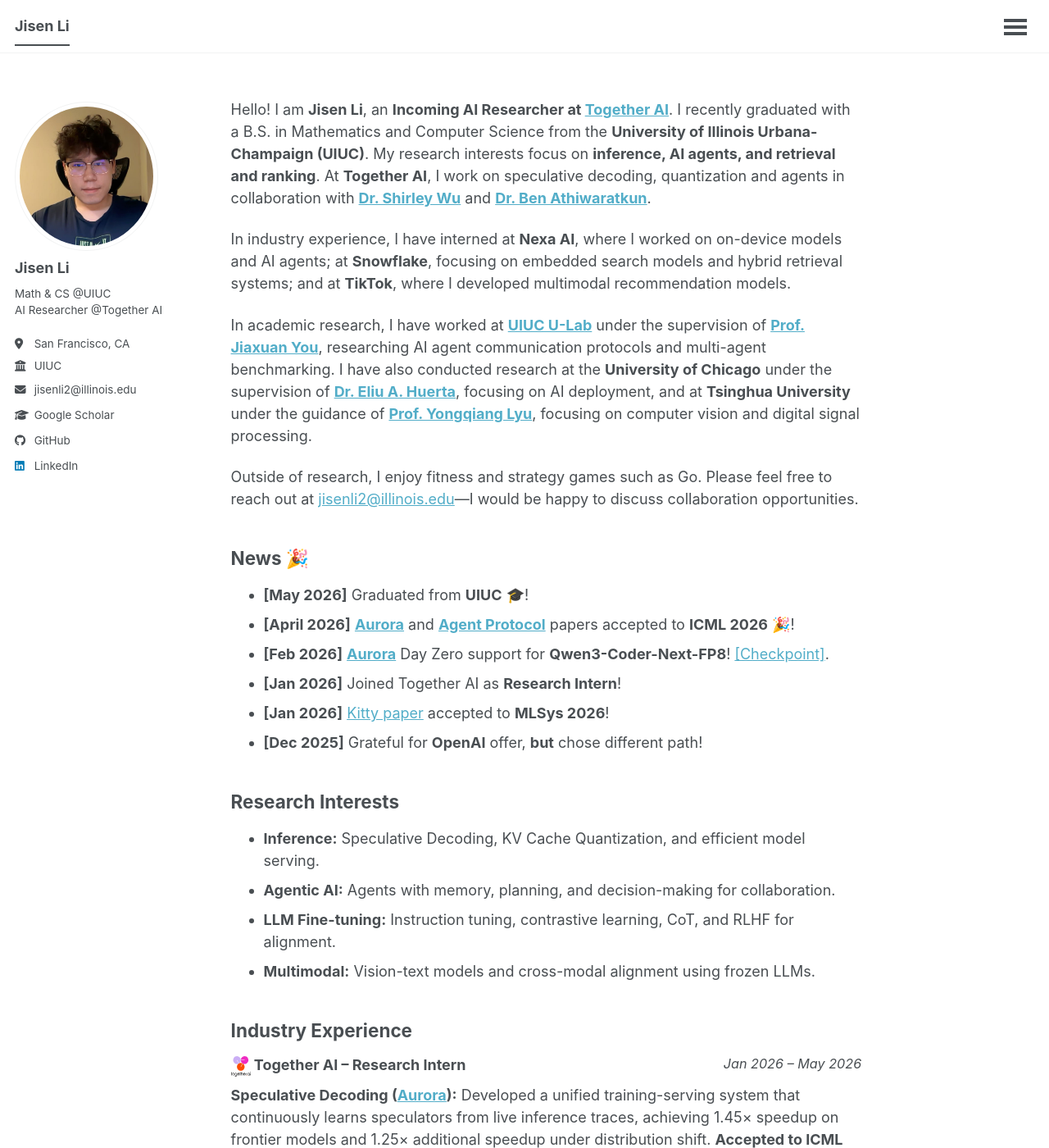
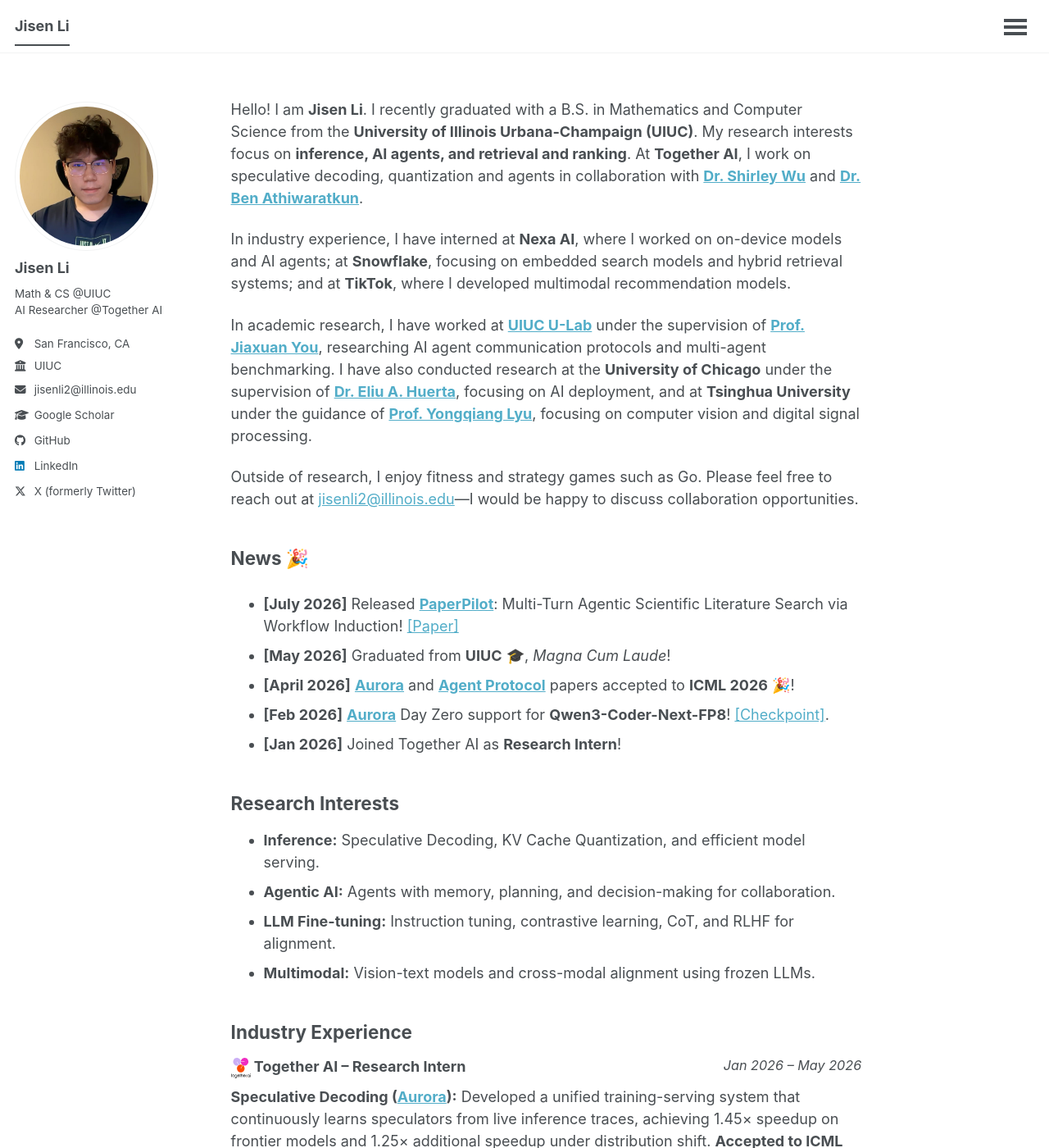
Before and after one commit to mtilyxuegao/mtilyxuegao.github.io, a Jekyll site: the page built from _pages/about.md, in a window 1280 px wide and 1400 px high. Shown: the whole window at 82% size. Built offline with Jekyll 4.4.1, drawn with Linux system fonts in a browser that asks for light colours; a script that is not in the unit is left out; some of the changed text lies outside the part shown.

Commit message:
Update profile: remove Together AI title, add PaperPilot, scrollable News, X link
- Intro: remove "Incoming AI Researcher at Together AI"
- News: add July PaperPilot release, Magna Cum Laude; make feed scrollable (12em)
- Academic Research (UIUC): add PaperPilot project
- OSCAR: drop "under review" tag
- Sidebar: add X (Twitter) link

Co-Authored-By: Claude Opus 4.8 (1M context) <noreply@anthropic.com>

```diff
--- a/_config.yml
+++ b/_config.yml
@@ -73,7 +73,7 @@ author:
   steam            : # Username
   telegram         : # URL
   tumblr           : # Username
-  twitter          : # Username for X / Twitter
+  twitter          : "jisenli_ai"
   vine             : # Username
   weibo            : # Username
   wikipedia        : # Username
--- a/_pages/about.md
+++ b/_pages/about.md
@@ -8,7 +8,7 @@ redirect_from:
   - /about.html
 ---
 
-Hello! I am **Jisen Li**, an **Incoming AI Researcher at [Together AI](https://www.together.ai/)**. I recently graduated with a B.S. in Mathematics and Computer Science from the **University of Illinois Urbana-Champaign (UIUC)**. My research interests focus on **inference, AI agents, and retrieval and ranking**. At **Together AI**, I work on speculative decoding, quantization and agents in collaboration with **[Dr. Shirley Wu](https://xwushirley.github.io/)** and **[Dr. Ben Athiwaratkun](https://benathi.github.io/)**.
+Hello! I am **Jisen Li**. I recently graduated with a B.S. in Mathematics and Computer Science from the **University of Illinois Urbana-Champaign (UIUC)**. My research interests focus on **inference, AI agents, and retrieval and ranking**. At **Together AI**, I work on speculative decoding, quantization and agents in collaboration with **[Dr. Shirley Wu](https://xwushirley.github.io/)** and **[Dr. Ben Athiwaratkun](https://benathi.github.io/)**.
 
 In industry experience, I have interned at **Nexa AI**, where I worked on on-device models and AI agents; at **Snowflake**, focusing on embedded search models and hybrid retrieval systems; and at **TikTok**, where I developed multimodal recommendation models.
 
@@ -18,12 +18,30 @@ Outside of research, I enjoy fitness and strategy games such as Go. Please feel
 
 ## News 🎉
 
-- **[May 2026]** Graduated from **UIUC** 🎓!
+<div class="news-feed" markdown="1">
+
+- **[July 2026]** Released **[PaperPilot](https://paperpilot.papersearch.org/)**: Multi-Turn Agentic Scientific Literature Search via Workflow Induction! [[Paper]](https://arxiv.org/abs/2607.00597)
+- **[May 2026]** Graduated from **UIUC** 🎓, *Magna Cum Laude*!
 - **[April 2026]** **[Aurora](https://aurora-spec-ai.github.io/)** and **[Agent Protocol](https://arxiv.org/pdf/2510.17149)** papers accepted to **ICML 2026** 🎉!
 - **[Feb 2026]** **[Aurora](https://aurora-spec-ai.github.io/)** Day Zero support for **Qwen3-Coder-Next-FP8**! [[Checkpoint]](https://huggingface.co/togethercomputer/Aurora-Spec-Qwen3-Coder-Next-FP8).
 - **[Jan 2026]** Joined Together AI as **Research Intern**!
 - **[Jan 2026]** [Kitty paper](https://arxiv.org/pdf/2511.18643) accepted to **MLSys 2026**!
 - **[Dec 2025]** Grateful for **OpenAI** offer, **but** chose different path!
+
+</div>
+
+<style>
+.news-feed {
+  max-height: 12em;
+  overflow-y: auto;
+  padding-right: 0.6em;
+  margin-bottom: 1em;
+  -webkit-overflow-scrolling: touch;
+}
+.news-feed::-webkit-scrollbar { width: 6px; }
+.news-feed::-webkit-scrollbar-thumb { background: rgba(128,128,128,0.45); border-radius: 3px; }
+.news-feed::-webkit-scrollbar-track { background: transparent; }
+</style>
 
 ## Research Interests
 
@@ -40,7 +58,7 @@ Outside of research, I enjoy fitness and strategy games such as Go. Please feel
 
 **KV-Cache Quantization (SAW-INT4):** System-aware 4-bit KV-cache quantization—token-wise INT4 with block-diagonal Hadamard rotation—achieving near-lossless accuracy with zero serving overhead. **Co-First Author, under review at COLM 2026.** [[Paper]](https://arxiv.org/pdf/2604.19157) [[Code]](https://github.com/togethercomputer/saw-int4)
 
-**KV-Cache Quantization ([OSCAR](https://oscar-quantize.github.io/)):** Offline covariance-aware rotation for 2-bit KV-cache quantization with a custom INT2 attention kernel, achieving ~8× memory reduction and up to 7× throughput. **Under review at NeurIPS 2026.** [[Paper]](https://arxiv.org/pdf/2605.17757) [[Code]](https://github.com/FutureMLS-Lab/OSCAR)
+**KV-Cache Quantization ([OSCAR](https://oscar-quantize.github.io/)):** Offline covariance-aware rotation for 2-bit KV-cache quantization with a custom INT2 attention kernel, achieving ~8× memory reduction and up to 7× throughput. [[Paper]](https://arxiv.org/pdf/2605.17757) [[Code]](https://github.com/FutureMLS-Lab/OSCAR)
 
 ### ![Nexa AI](../images/Nexa.png){: width="24px"} Nexa AI – AI Research Engineer Intern <span style="float: right; font-size: 0.9em; font-weight: normal;">*Oct 2025 – Dec 2025*</span>
 
@@ -63,6 +81,8 @@ Outside of research, I enjoy fitness and strategy games such as Go. Please feel
 **Outcome:** Core Contributor, MLSys 2026. Supervised by **[Dr. Shirley Wu](https://xwushirley.github.io/)**. [[Paper]](https://arxiv.org/pdf/2511.18643) [[Code]](https://github.com/Summer-Summer/Kitty)
 
 ### ![UIUC](../images/uiuc.png){: width="24px"} University of Illinois Urbana-Champaign <span style="float: right; font-size: 0.9em; font-weight: normal;">*Jul 2025 – Present*</span>
+
+**Scientific Literature Search Agent ([PaperPilot](https://paperpilot.papersearch.org/)):** A multi-turn agent that induces executable DAG workflows over paper-search tools; a 9B workflow-induction model improves Hit@5 from 58.0 to 77.0 and cuts workflow errors from 9.5% to 0%. [[Paper]](https://arxiv.org/abs/2607.00597)
 
 **AI Agent Protocol Benchmarking:** Developed a unified benchmark to evaluate agent communication protocols across Document QA, Collaborative Coding, and MAPF. Contributed to ANP protocol adaptation and Meta Protocol integration.
 
```
